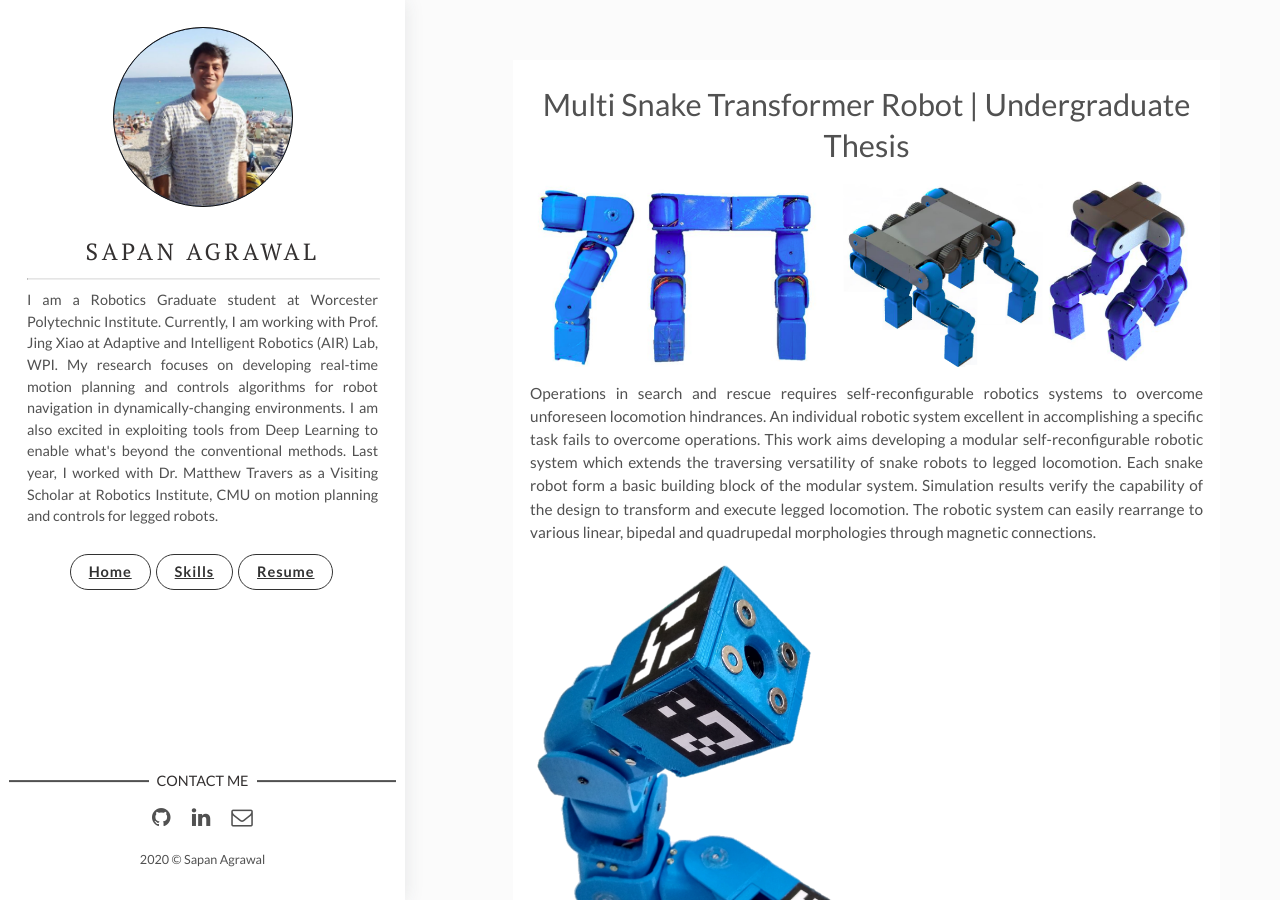
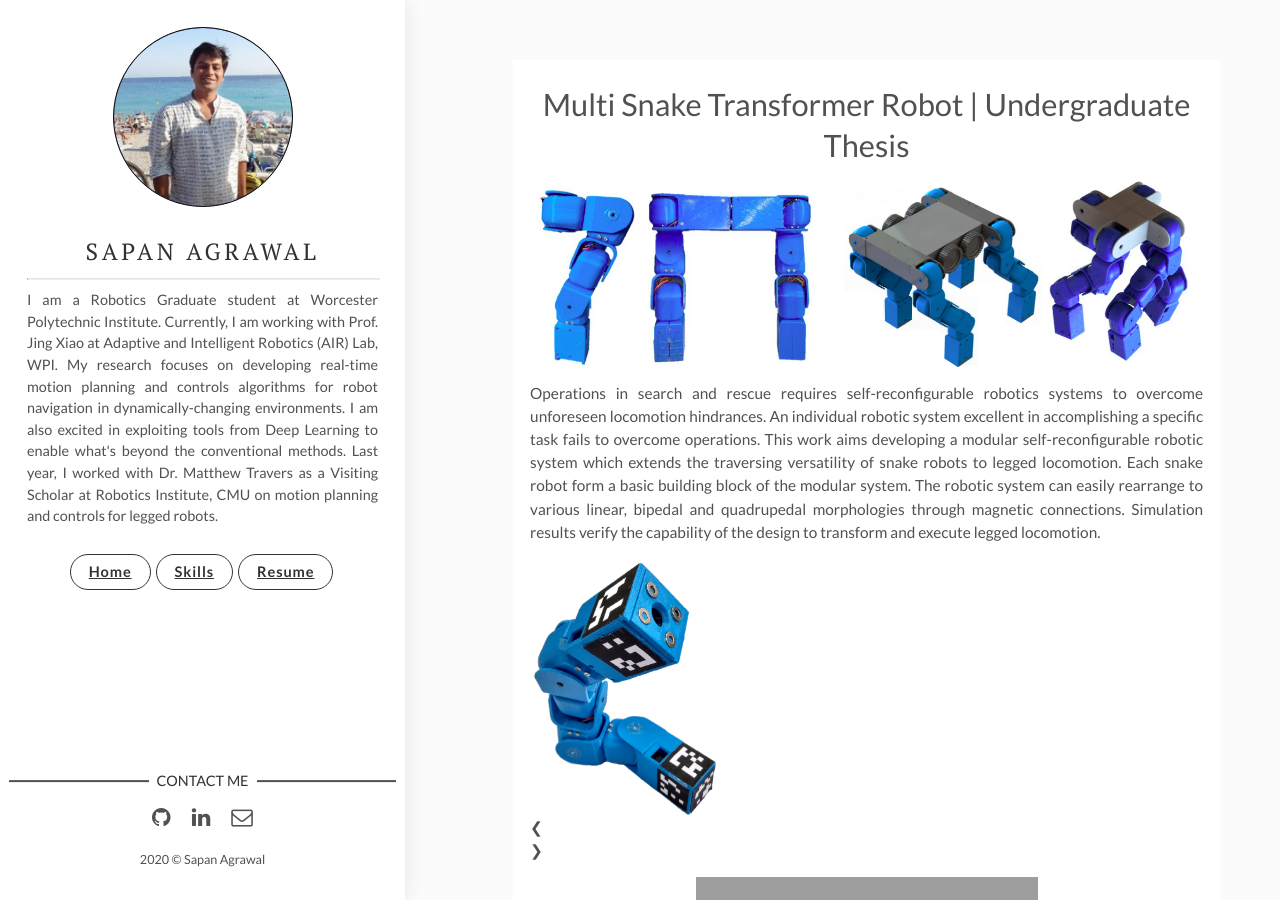
Before and after one commit to sapan-ostic/sapan-ostic.github.io, a Jekyll site: the page built from _posts/2019-01-22-Multi-Snake-Transformer-Robot-|-Undergraduate-Thesis.markdown, in a window 1280 px wide and 900 px high. Built offline with Jekyll 4.4.1, drawn with Linux system fonts in a browser that asks for light colours.

Commit message:
general commit

```diff
--- a/_posts/2019-01-22-Multi-Snake-Transformer-Robot-|-Undergraduate-Thesis.markdown
+++ b/_posts/2019-01-22-Multi-Snake-Transformer-Robot-|-Undergraduate-Thesis.markdown
@@ -10,7 +10,7 @@ poster: /assets/pdf/Self-ReconfigurableTransformerRobot.pdf
 <p align="center">
     <img src="{{site.baseurl}}/assets/img/msmr/strip.png">
 </p>
-Operations in search and rescue requires self-reconfigurable robotics systems to overcome unforeseen locomotion hindrances. An individual robotic system excellent in accomplishing a specific task fails to overcome operations. This work aims developing a modular self-reconfigurable robotic system which extends the traversing versatility of snake robots to legged locomotion. Each snake robot form a basic building block of the modular system. Simulation results verify the capability of the design to transform and execute legged locomotion. The robotic system can easily rearrange to various linear, bipedal and quadrupedal morphologies through magnetic connections.
+Operations in search and rescue requires self-reconfigurable robotics systems to overcome unforeseen locomotion hindrances. An individual robotic system excellent in accomplishing a specific task fails to overcome operations. This work aims developing a modular self-reconfigurable robotic system which extends the traversing versatility of snake robots to legged locomotion. Each snake robot form a basic building block of the modular system. The robotic system can easily rearrange to various linear, bipedal and quadrupedal morphologies through magnetic connections. Simulation results verify the capability of the design to transform and execute legged locomotion.
 
 
 <style>
@@ -21,9 +21,9 @@ Operations in search and rescue requires self-reconfigurable robotics systems to
 <body>
 
 <div class="w3-content w3-display-container" style="max-width:800px">
-  <img class="mySlides" src="/assets/img/msmr/design1.png" style="width:50%">
-  <img class="mySlides" src="/assets/img/msmr/design2.png" style="width:80%">
-  <img class="mySlides" src="/assets/img/msmr/design3.png" style="width:80%">
+  <img class="mySlides" src="/assets/img/msmr/design1.png" style="height:300px">
+  <img class="mySlides" src="/assets/img/msmr/design2.png" style="height:300px">
+  <img class="mySlides" src="/assets/img/msmr/design3.png" style="height:300px">
   <div class="w3-center w3-container w3-section w3-large w3-text-white w3-display-bottommiddle" style="width:100%">
     <div class="w3-left w3-hover-text-khaki" onclick="plusDivs(-1)">&#10094;</div>
     <div class="w3-right w3-hover-text-khaki" onclick="plusDivs(1)">&#10095;</div>
```
